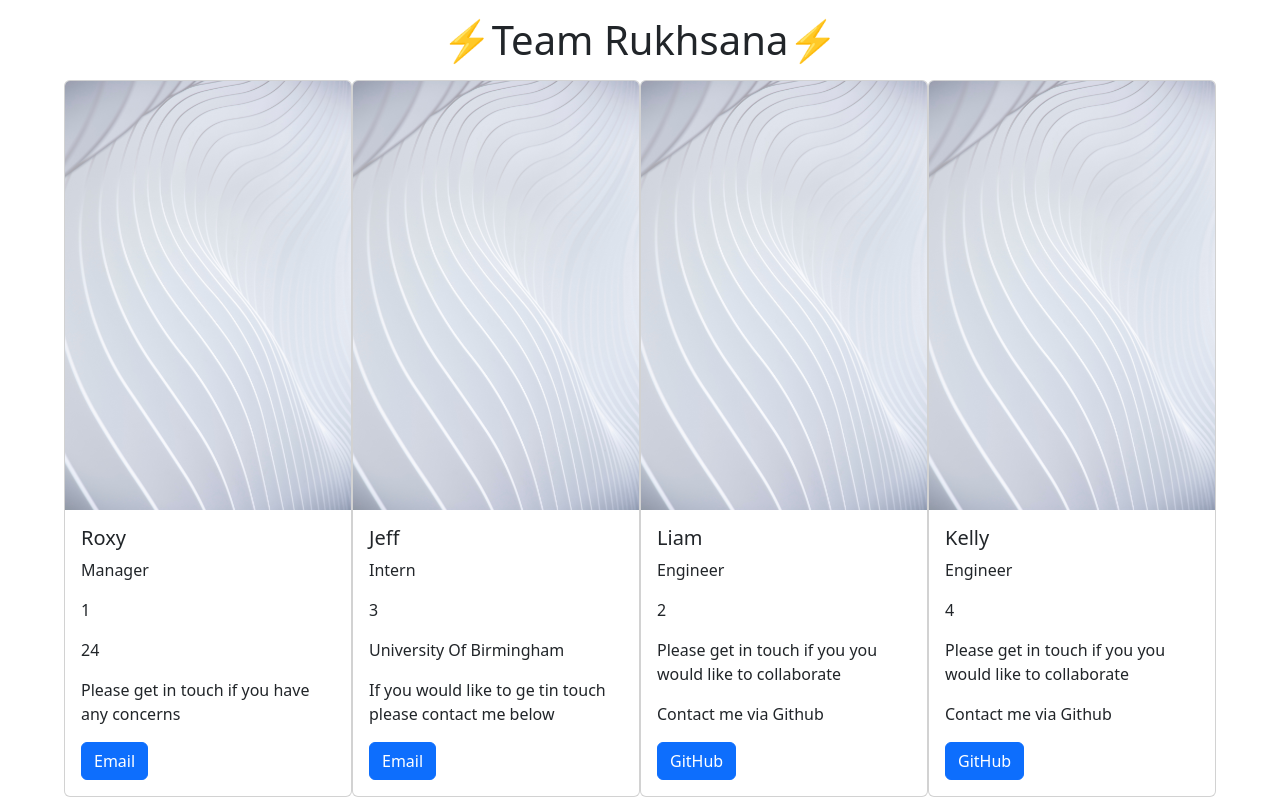
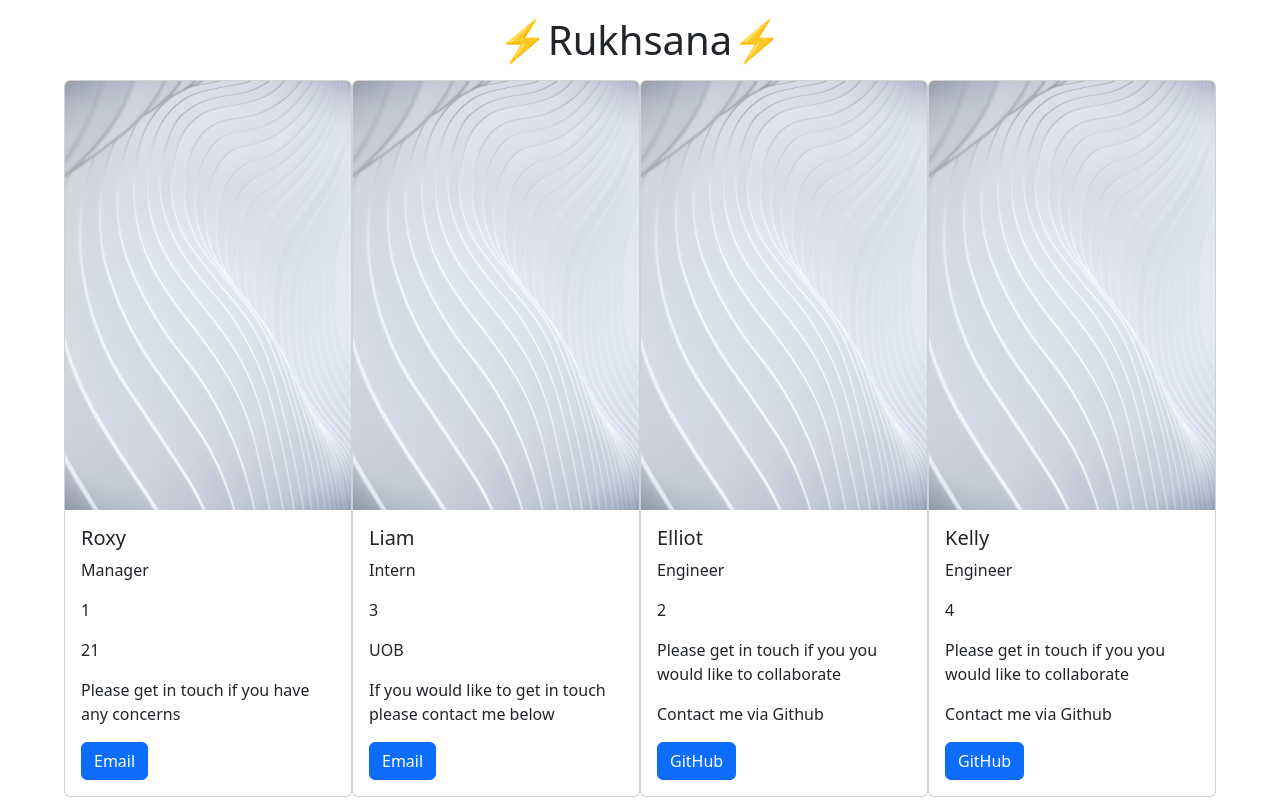
Before and after one commit to roxywasiak/team-profile-generator, a website: page dist/index.html in a window 1280 px wide. Drawn offline with nearby package versions, Linux system fonts and the light colour scheme; files that its build step writes are made by us from their sources.

Commit message:
added all the links and completed readme

```diff
--- a/dist/index.html
+++ b/dist/index.html
@@ -13,7 +13,7 @@
       <link rel="stylesheet" href="./styles.css" />
     </head>
     <body>
-      <h1 class="text-center m-3">⚡️Team Rukhsana⚡️</h1>
+      <h1 class="text-center m-3">⚡️Rukhsana⚡️</h1>
       <div class="d-flex flex-row flex-wrap justify-content-center">
         <!-- main cards -->
         <div class="card" style="width: 18rem">
@@ -27,7 +27,7 @@
 
     <p class="card-text">Manager</p>
     <p class="card-text">1</p>
-    <p class="card-text">24</p>
+    <p class="card-text">21</p>
     <p class="card-text">Please get in touch if you have any concerns</p>
     <a href="mailto:ruksclone@hotmail.com" class="btn btn-primary"
       >Email</a
@@ -41,14 +41,14 @@
     alt="Plain Background"
   />
   <div class="card-body">
-    <h5 class="card-title">Jeff</h5>
+    <h5 class="card-title">Liam</h5>
     <p class="card-text">Intern</p>
     <p class="card-text">3</p>
-    <p class="card-text">University Of Birmingham</p>
+    <p class="card-text">UOB</p>
     <p class="card-text">
-      If you would like to ge tin touch please contact me below
+      If you would like to get in touch please contact me below
     </p>
-    <a href="mailto:jeff@outlook.com" class="btn btn-primary"
+    <a href="mailto:liam@live.com" class="btn btn-primary"
       >Email</a
     >
   </div>
@@ -60,7 +60,7 @@
     alt="Plain Background"
   />
   <div class="card-body">
-    <h5 class="card-title">Liam</h5>
+    <h5 class="card-title">Elliot</h5>
     <p class="card-text">Engineer</p>
     <p class="card-text">2</p>
     <p class="card-text">
```
Also changed, not shown: README.md, dist/assets/images/appscreenshot.png (added), dist/assets/images/testscreenshot.png (added).
